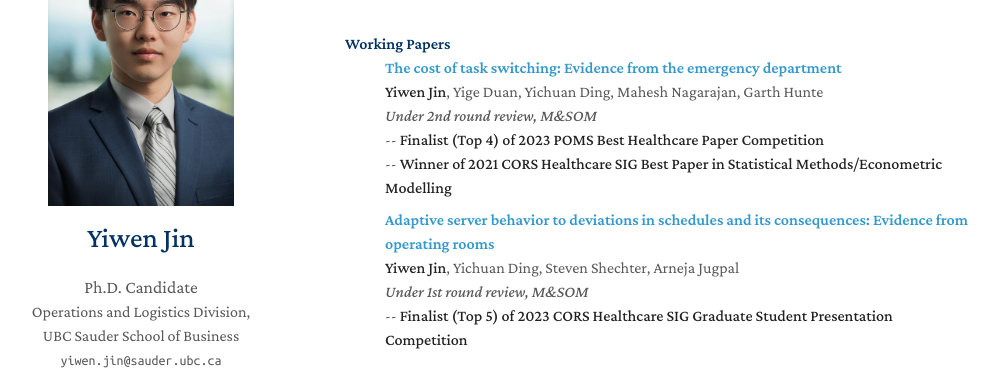
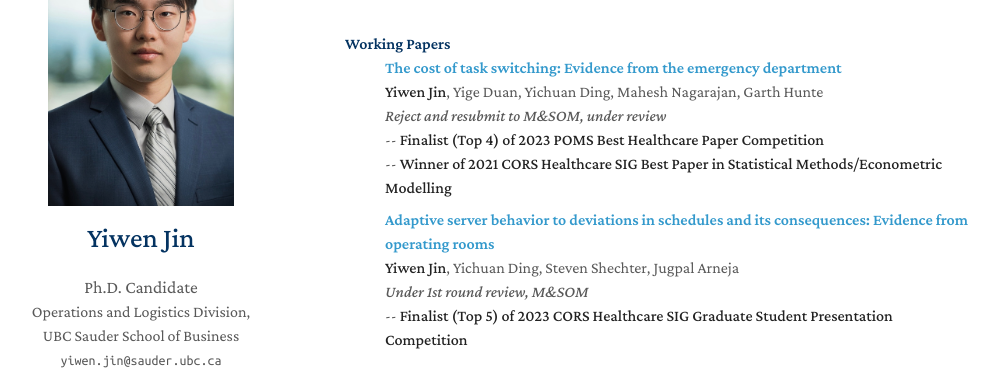
Before and after one commit to zeyang1225/zeyang1225.github.io, a Jekyll site: the page built from index.md, in a window 1280 px wide and 900 px high, scrolled down 588 px. Shown: the part 153-523 px from the top of the window, without its empty margins (135-1133 px from the left). Built offline with Jekyll 4.4.1, drawn with Linux system fonts in a browser that asks for light colours; nearby versions of some CDN libraries; a style sheet for code colours, icons or effects is not loaded; our own code applies the rules of GitHub Pages for plain Markdown files.

Commit message:
Update papers.md

```diff
--- a/_includes/papers.md
+++ b/_includes/papers.md
@@ -40,7 +40,7 @@
   <div class="col-sm-9" style="position: relative;padding-right: 15px;padding-left: 20px;">
     <div class="title"><a href="https://papers.ssrn.com/sol3/papers.cfm?abstract_id=3756677">The cost of task switching: Evidence from the emergency department</a></div>
     <div class="author"><strong>Yiwen Jin</strong>, Yige Duan, Yichuan Ding, Mahesh Nagarajan, Garth Hunte</div>
-    <div class="periodical"><em>Under 2nd round review, M&SOM</em></div>
+    <div class="periodical"><em>Reject and resubmit to M&SOM, under review</em></div>
       -- <strong>Finalist (Top 4) of 2023 POMS Best Healthcare Paper Competition</strong><br>
       -- <strong>Winner of 2021 CORS Healthcare SIG Best Paper in Statistical Methods/Econometric Modelling</strong>
   </div>
@@ -53,7 +53,7 @@
   </div>
   <div class="col-sm-9" style="position: relative;padding-right: 15px;padding-left: 20px;">
     <div class="title"><a href="https://papers.ssrn.com/sol3/papers.cfm?abstract_id=4048352">Adaptive server behavior to deviations in schedules and its consequences: Evidence from operating rooms</a></div>
-    <div class="author"><strong>Yiwen Jin</strong>, Yichuan Ding, Steven Shechter, Arneja Jugpal</div>
+    <div class="author"><strong>Yiwen Jin</strong>, Yichuan Ding, Steven Shechter, Jugpal Arneja</div>
     <div class="periodical"><em>Under 1st round review, M&SOM</em></div>
       -- <strong>Finalist (Top 5) of 2023 CORS Healthcare SIG Graduate Student Presentation Competition</strong>
   </div>
```
